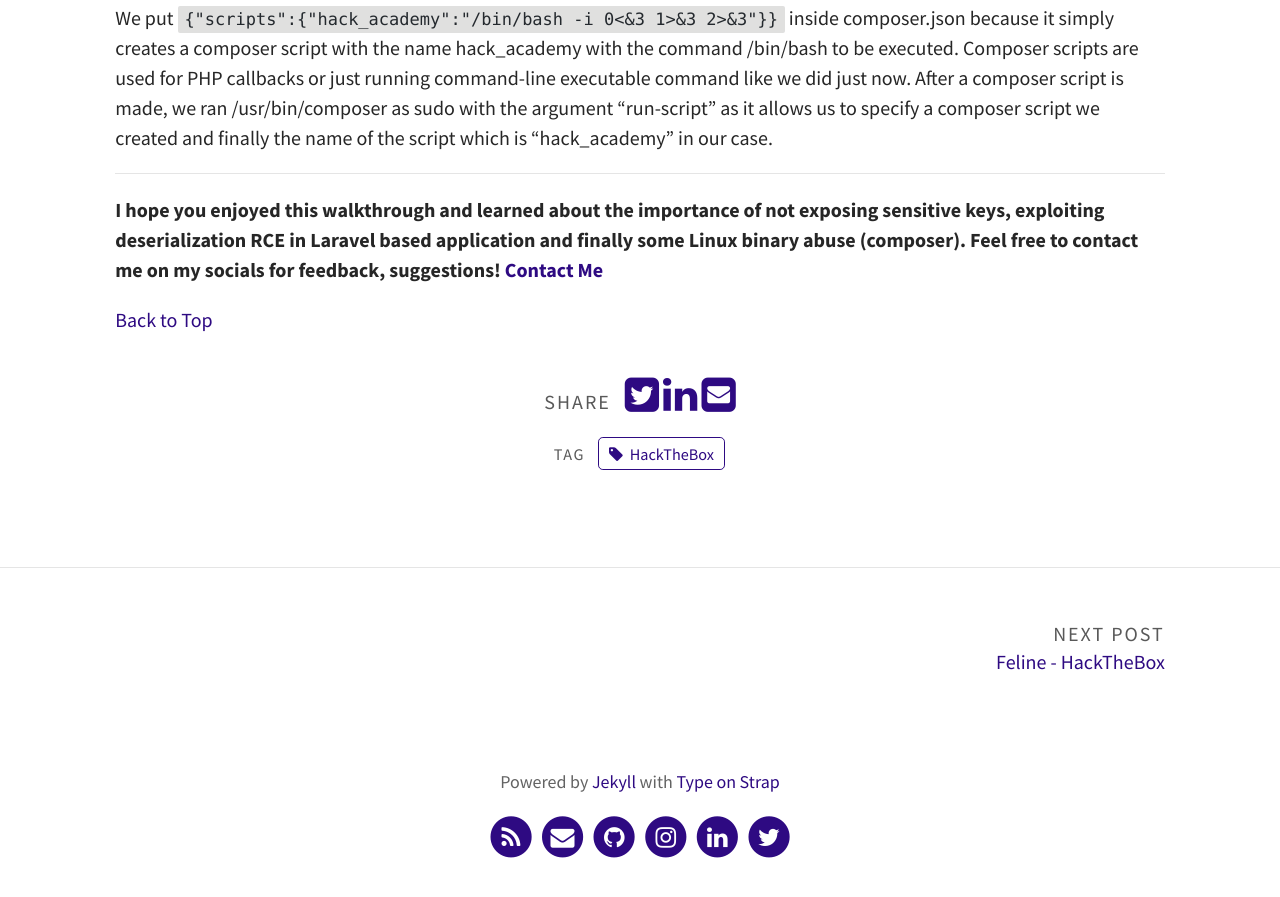
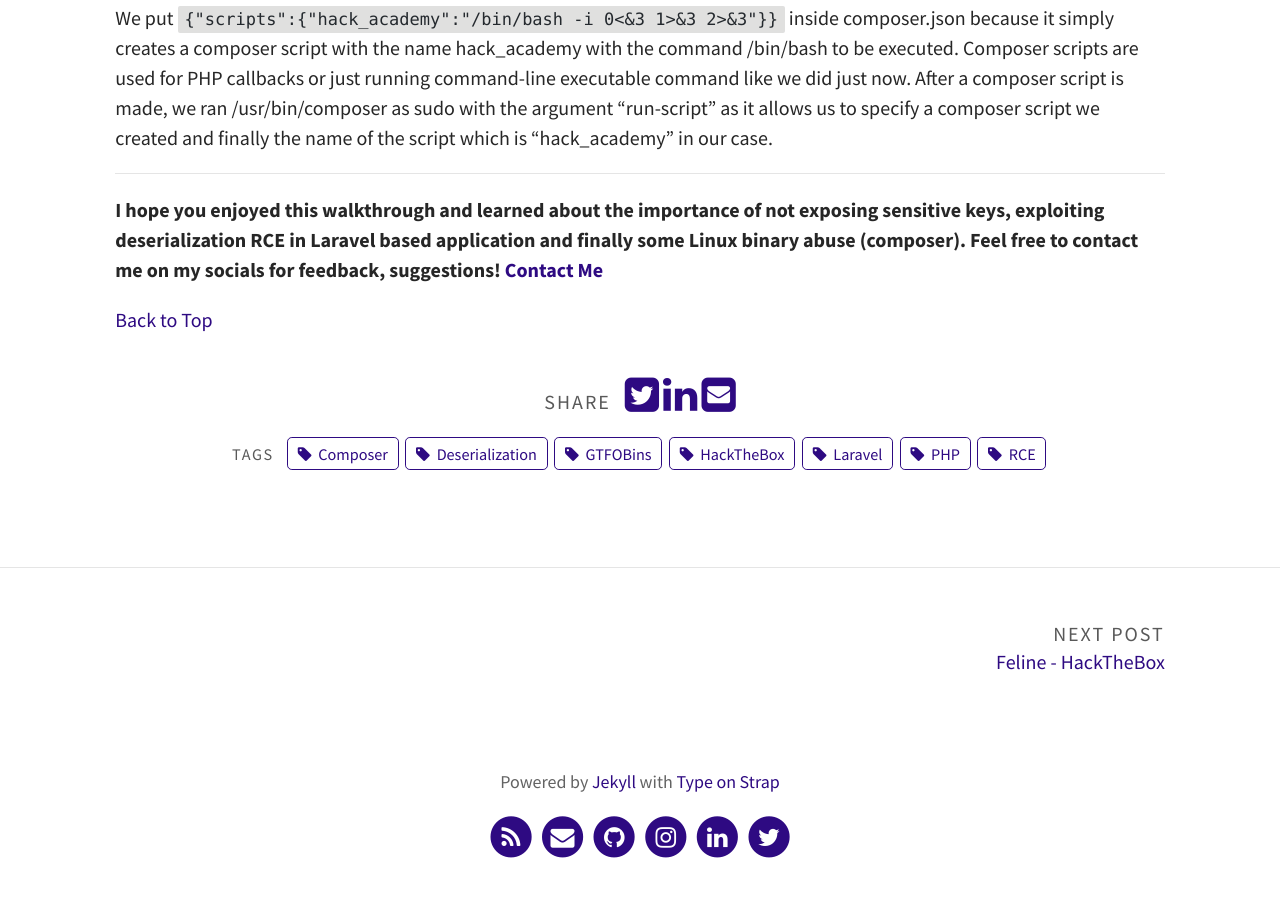
Before and after one commit to ritiksahni/blog-dev, a Jekyll site: the page built from _posts/2021-02-27-Academy-HackTheBox.md, in a window 1280 px wide and 900 px high, scrolled down 15559 px. Shown: the top 897 px of the window. Built offline with Jekyll 4.4.1, drawn with Linux system fonts in a browser that asks for light colours.

Commit message:
Add tags - Academy

```diff
--- a/_posts/2021-02-27-Academy-HackTheBox.md
+++ b/_posts/2021-02-27-Academy-HackTheBox.md
@@ -5,7 +5,7 @@ color: rgb(46, 10, 130)
 permalink: "/academy-hackthebox"
 excerpt_separator: <!--more-->
 author: ritiksahni
-tags: [HackTheBox]
+tags: [HackTheBox, PHP, Laravel, Deserialization, GTFOBins, RCE, Composer]
 ---
 
 <center><img src="/assets/img/posts/academy-htb/academy_header.png"></center><br>
```
